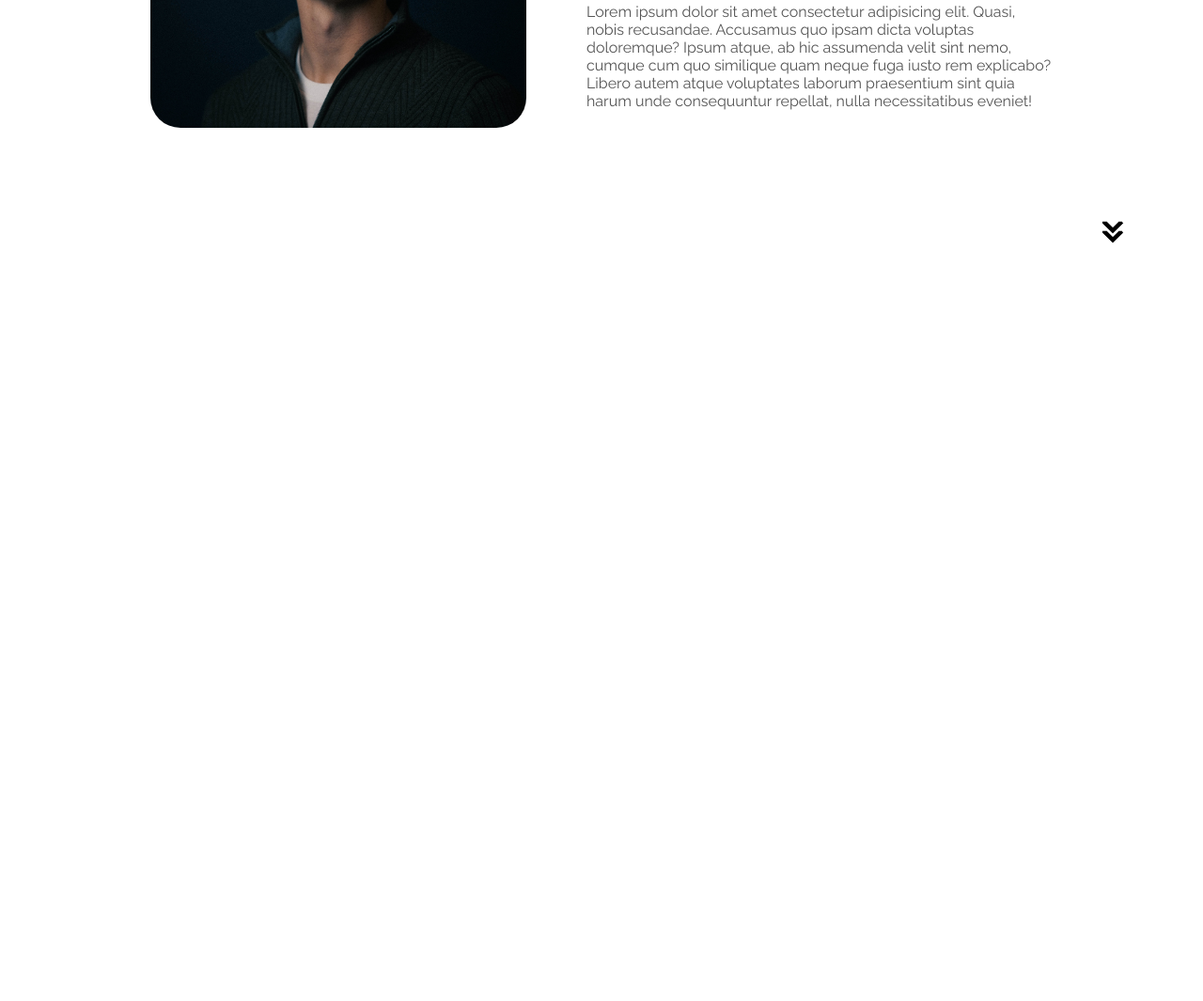
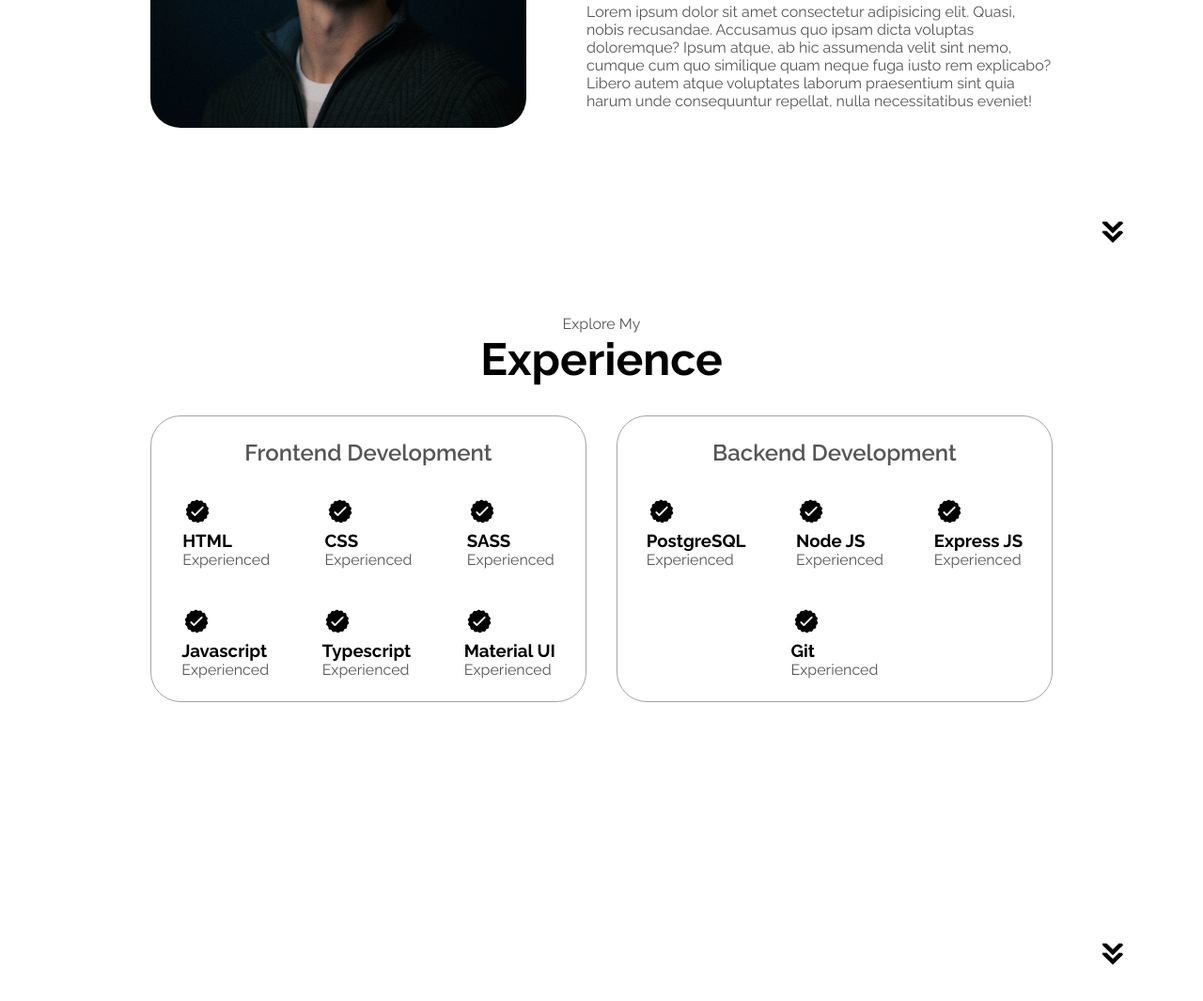
Before and after one commit to klhaug/io, a plain HTML site: page index.html in a window 1280 px wide. Shown: the part 1241-2306 px from the top of the page at 94% size. Before the commit the page ends 1544 px from the top, so only its background shows below. Drawn offline with Linux system fonts and the light colour scheme.

Commit message:
Add files via upload

```diff
--- a/index.html
+++ b/index.html
@@ -113,6 +113,139 @@
         class="icon arrow"
         onclick="location.href='#experience'">
 </section>
+<section id="experience">
+    <p class="section__text__p1">Explore My</p>
+    <h1 class="title">Experience</h1>
+    <div class="experience-details-container">
+        <div class="about-containers">
+            <div class="details-container">
+                <h2 class="experience-sub-title">Frontend Development</h2>
+                <div class="article-container">
+                    <article>
+                        <img
+                        src="assets/checkmark.png"
+                        alt="Experience icon"
+                        class="icon"
+                        />
+                        <div>
+                            <h3>HTML</h3>
+                            <p>Experienced</p>
+                        </div>
+                    </article>
+                    <article>
+                        <img
+                        src="assets/checkmark.png"
+                        alt="Experience icon"
+                        class="icon"
+                        />
+                        <div>
+                            <h3>CSS</h3>
+                            <p>Experienced</p>
+                        </div>
+                    </article>
+                    <article>
+                        <img
+                        src="assets/checkmark.png"
+                        alt="Experience icon"
+                        class="icon"
+                        />
+                        <div>
+                            <h3>SASS</h3>
+                            <p>Experienced</p>
+                        </div>
+                    </article>
+                    <article>
+                        <img
+                        src="assets/checkmark.png"
+                        alt="Experience icon"
+                        class="icon"
+                        />
+                        <div>
+                            <h3>Javascript</h3>
+                            <p>Experienced</p>
+                        </div>
+                    </article>
+                    <article>
+                        <img
+                        src="assets/checkmark.png"
+                        alt="Experience icon"
+                        class="icon"
+                        />
+                        <div>
+                            <h3>Typescript</h3>
+                            <p>Experienced</p>
+                        </div>
+                    </article>
+                    <article>
+                        <img
+                        src="assets/checkmark.png"
+                        alt="Experience icon"
+                        class="icon"
+                        />
+                        <div>
+                            <h3>Material UI</h3>
+                            <p>Experienced</p>
+                        </div>
+                    </article>
+                </div>
+            </div>
+            <div class="details-container">
+                <h2 class="experience-sub-title">Backend Development</h2>
+                <div class="article-container">
+                    <article>
+                        <img
+                        src="assets/checkmark.png"
+                        alt="Experience icon"
+                        class="icon"
+                        />
+                        <div>
+                            <h3>PostgreSQL</h3>
+                            <p>Experienced</p>
+                        </div>
+                    </article>
+                    <article>
+                        <img
+                        src="assets/checkmark.png"
+                        alt="Experience icon"
+                        class="icon"
+                        />
+                        <div>
+                            <h3>Node JS</h3>
+                            <p>Experienced</p>
+                        </div>
+                    </article>
+                    <article>
+                        <img
+                        src="assets/checkmark.png"
+                        alt="Experience icon"
+                        class="icon"
+                        />
+                        <div>
+                            <h3>Express JS</h3>
+                            <p>Experienced</p>
+                        </div>
+                    </article>
+                    <article>
+                        <img
+                        src="assets/checkmark.png"
+                        alt="Experience icon"
+                        class="icon"
+                        />
+                        <div>
+                            <h3>Git</h3>
+                            <p>Experienced</p>
+                        </div>
+                    </article>
+                </div>
+            </div>
+        </div>
+    </div>
+    <img
+        src="assets/arrow.png"
+        alt="Arrow icon"
+        class="icon arrow"
+        onclick="location.href='#projects'"/>
+</section>
 
 
 
--- a/style.css
+++ b/style.css
@@ -311,3 +311,42 @@ section {
     width: 400px;
     margin: auto -;
 }
+
+/* EXPERIENCE SECTION */
+
+#experience {
+    position: relative;
+}
+
+.experience-sub-title {
+    color: rgb(85, 85, 85);
+    font-weight: 600;
+    font-size: 1.5rem;
+    margin-bottom: 2rem;
+}
+
+.experience-details-container {
+    display: flex;
+    justify-content: center;
+    flex-direction: column;
+}
+
+.article-container {
+    display: flex;
+    text-align: initial;
+    flex-wrap: wrap;
+    flex-direction: row;
+    gap: 2.5rem;
+    justify-content: space-around;
+}
+
+.article {
+    display: flex;
+    width: 10rem;
+    justify-content: space-around;
+    gap: 0.5rem;
+}
+
+article .icon {
+    cursor: default;
+}
```
